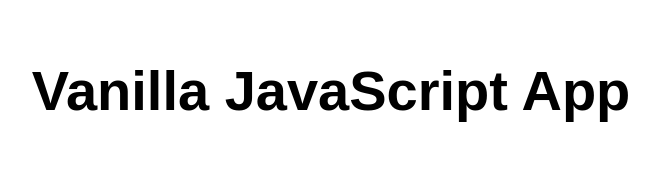
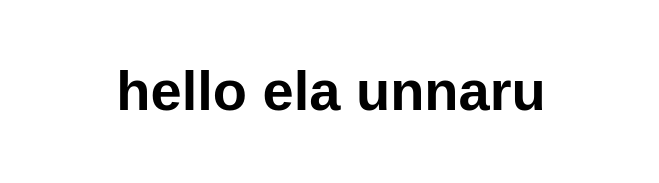
Before and after one commit to tulasiramanji/sreya, a website: page src/index.html in a window 1280 px wide. Shown: the whole page, without its empty margins (309-968 px from the left). Drawn offline with Linux system fonts and the light colour scheme.

Commit message:
index.html

```diff
--- a/src/index.html
+++ b/src/index.html
@@ -10,7 +10,7 @@
 
 <body>
   <main>
-    <h1>Vanilla JavaScript App</h1>
+    <h1>hello ela unnaru</h1>
   </main>
 </body>
 
```
